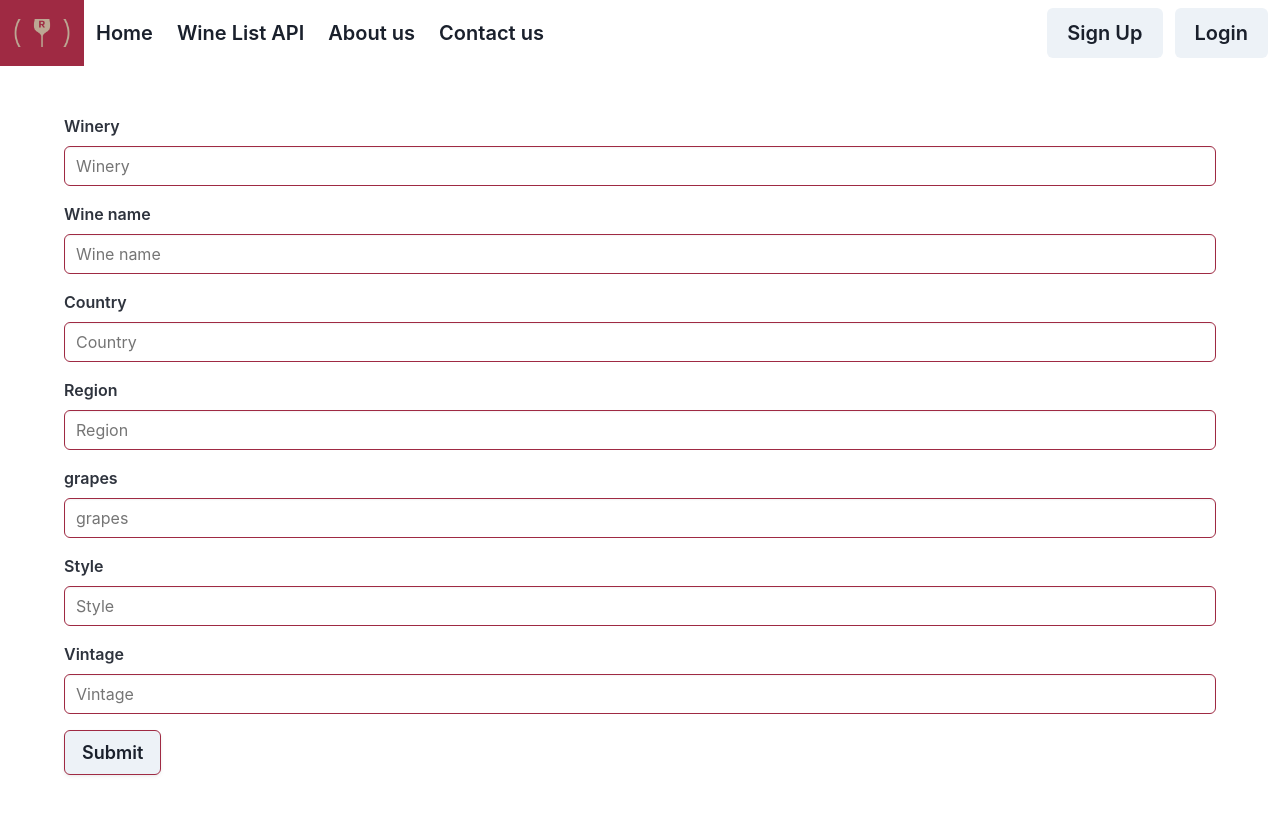
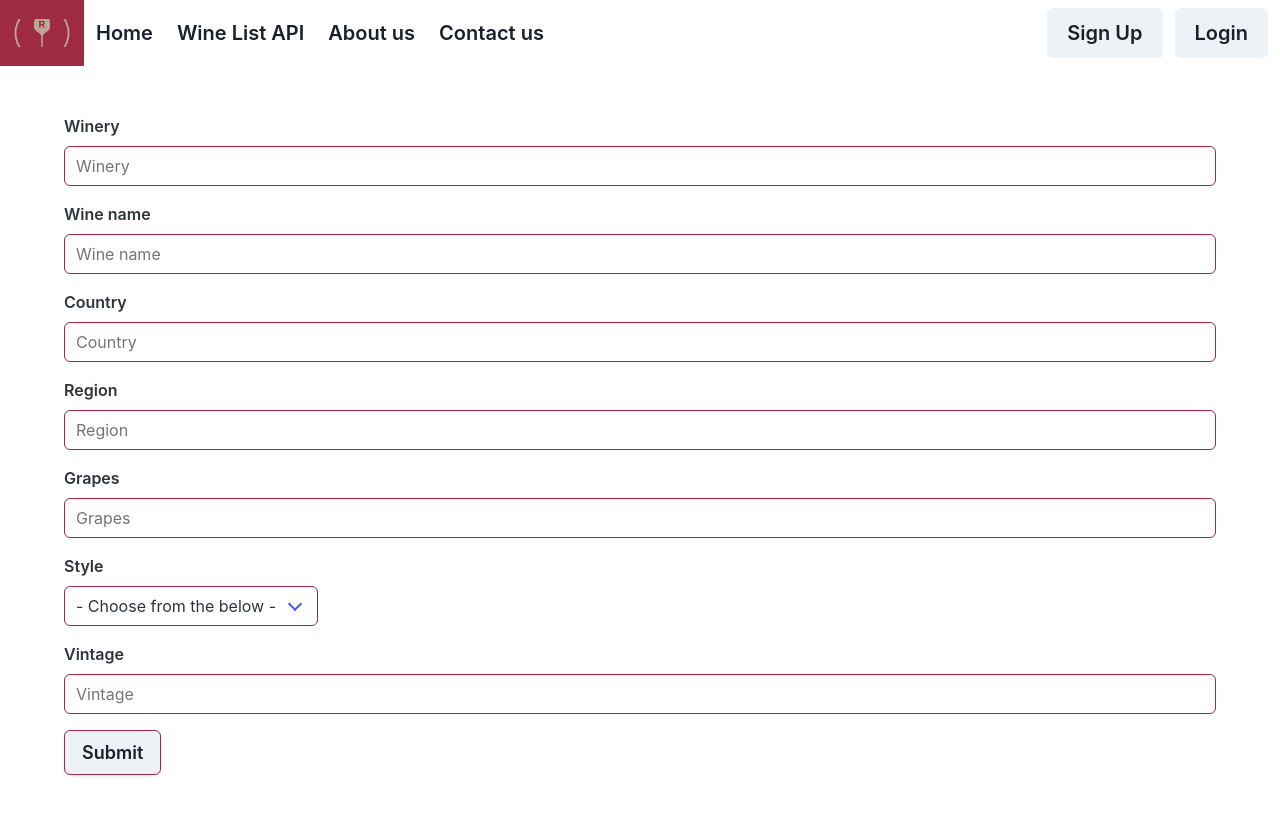
Before and after one commit to florentgiovannone/SEB-Project-3-front-end, a React (Vite) app: page /create in a window 1280 px wide. Shown: the top 814 px of the page. Built offline with nearby package versions, Linux system fonts and the light colour scheme.

Commit message:
Added a functioning delete button and a update button with the same props as the delete button, I will finalise tonight

```diff
--- /dev/null
+++ b/index.d.ts
@@ -0,0 +1 @@
+declare module '*.png';
--- a/src/components/Create.tsx
+++ b/src/components/Create.tsx
@@ -2,7 +2,7 @@ import { SyntheticEvent, useState } from "react"
 import axios from "axios"
 import { useNavigate } from "react-router-dom"
 
-export default function CreateMovie() {
+export default function CreateWine() {
 
     const navigate = useNavigate()
     const [formData, setFormData] = useState({
@@ -13,7 +13,6 @@ export default function CreateMovie() {
         region: "",
         style: "",
         grapes: "",
-        image: "",
         vintage: ""
     }
     )
@@ -29,8 +28,8 @@ export default function CreateMovie() {
         e.preventDefault()
         const token = localStorage.getItem('token')
         const newFormData = structuredClone(formData)
-        newFormData.vintage = Number(newFormData.vintage)
-        const resp = await axios.post('/api/mywines', formData, {
+
+        const resp = await axios.post('/api/rouge/wines', formData, {
             headers: {
                 Authorization: `Bearer ${token}`
             }
@@ -97,27 +96,34 @@ export default function CreateMovie() {
                     </div>
                 </div>
                 <div className="field mt-4">
-                    <label className="label">grapes</label>
+                    <label className="label">Grapes</label>
                     <div className="control">
                         <input
                             className="input border-is-rouge"
-                            placeholder="grapes"
+                            placeholder="Grapes"
                             type="text"
-                            name={'style'} onChange={handleChange}
+                            name={'grapes'}
+                            onChange={handleChange}
                             value={formData.grapes}
                         />
                     </div>
                 </div>
                 <div className="field mt-4">
                     <label className="label">Style</label>
-                    <div className="control">
-                        <input
-                            className="input border-is-rouge"
-                            placeholder="Style"
-                            type="text"
-                            name={'style'} onChange={handleChange}
-                            value={formData.style}
-                        />
+                    <div className="control ">
+                        <div className="select">
+                            <select
+                                className="input border-is-rouge"
+                                name={'style'} onChange={handleChange}
+                                value={formData.style}>
+                                <option value="" disabled selected>- Choose from the below -</option>
+                                <option value="Sparkling">Sparkling</option>
+                                <option value="White">White</option>
+                                <option value="Red">Red</option>
+                                <option value="Rose">Rose</option>
+                                <option value="Sweet">Sweet</option>
+                            </select>
+                        </div>
                     </div>
                 </div>
                 <div className="field mt-4">
--- a/src/components/ProductPage.tsx
+++ b/src/components/ProductPage.tsx
@@ -7,8 +7,6 @@ import Footer from "./footer"
 
 function ProductPage({ _id, winery, wineName, region, country, style, grapes, vintage, image }: IWines) {
   return <> <section>
-    <p className="title has-text-centered m-4">{winery}</p>
-    <p className="title has-text-centered m-4">{wineName}</p>
     <div className="columns">
       <div className="column is-two-fifths">
         <div className="card-image">
@@ -21,7 +19,8 @@ function ProductPage({ _id, winery, wineName, region, country, style, grapes, vi
         </div>
       </div>
       <div className="column is-half has-text-centered">
-
+        <p className="title m-4">{winery}</p>
+        <p className="title m-4">{wineName}</p>
         <div className="column">
           <div className="media m-6">
             <div className="media-left">
@@ -68,10 +67,8 @@ function ProductPage({ _id, winery, wineName, region, country, style, grapes, vi
           </div>
         </div>
       </div>
-
     </div>
   </section>
-  <Footer/>
   </>
 }
 export default ProductPage
--- a/src/components/ShowWine.tsx
+++ b/src/components/ShowWine.tsx
@@ -5,6 +5,8 @@ import ProductPage from "./ProductPage"
 import WineCard from "./Winecard"
 import axios from "axios"
 import { IUser } from "../interfaces/user"
+import Footer from "./footer"
+
 
 function Showwine({ user }: { user: null | IUser }) {
     const [wine, updatewines] = React.useState<IWines | null>(null)
@@ -40,15 +42,19 @@ function Showwine({ user }: { user: null | IUser }) {
     console.log(user);
 
 
-    return <section className="section">
-        <div className="container is-widescreen">
+    return <> <section className="section">
+        <div className="container has-text-centered is-widescreen">
 
                 {wine && <ProductPage
                     key={wine._id}
                     {...wine}
                 />}
-            {wine && user && (user._id === wine.userName) && <button onClick={deleteWine} className="button is-danger">Delete</button>}</div>
+
+            {wine && user && (user._id === wine.userName) && <button onClick={deleteWine} className="button m-6  border-is-rouge">Delete</button>}
+            {wine && user && (user._id === wine.userName) && <button onClick={deleteWine} className="button m-6  border-is-rouge">Update</button>}</div>
+
     </section>
+      <Footer /> </>
 }
 
 export default Showwine
```
Also changed, not shown: src/App.tsx (+3 -4 lines).
